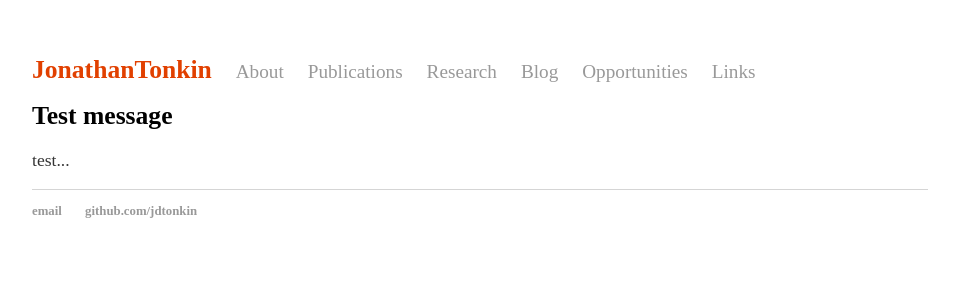
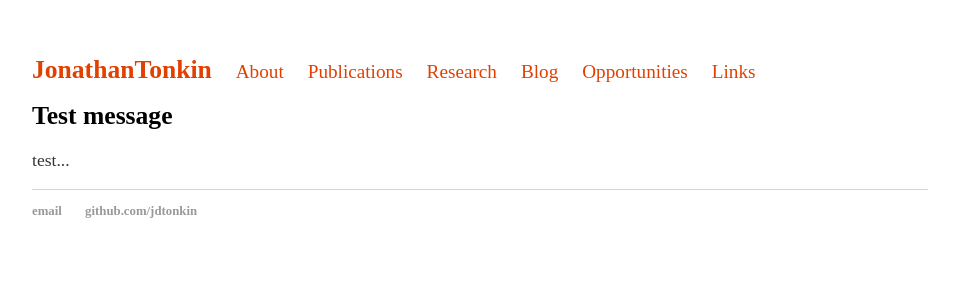
Before and after one commit to jdtonkin/jdtonkin.github.io, a Jekyll site: the page built from index.html, in a window 1280 px wide. Shown: the top 300 px of the page, without its empty margins (160-1119 px from the left). Built offline with Jekyll 4.4.1, drawn with Linux system fonts in a browser that asks for light colours.

Commit message:
Update main.css

```diff
--- a/css/main.css
+++ b/css/main.css
@@ -20,7 +20,8 @@ nav ul, footer ul a {
 }
 
 nav ul a { color: #999; font-size: 1.2em; font-weight: normal; }
-nav ul li a:hover { color: #E14000; font-size:1.2em; font-weight: bold;}
+nav ul li a { color: #E14000; font-size:1.2em; font-weight: normal;}
+nav ul li a:hover { color: #E14000; font-size:1.2em; font-weight: normal;}
 nav ul .activepage a { color: #E14000; font-size: 1.6em; font-weight: bold;}
 nav ul li .activepage a { color: #E14000; font-size: 1.6em; font-weight: bold;}
 nav ul li .activepage a:hover { color: #E14000; font-size: 1.6em; font-weight: bold;}
```
